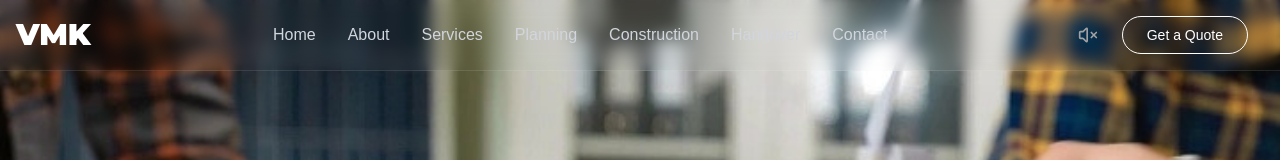
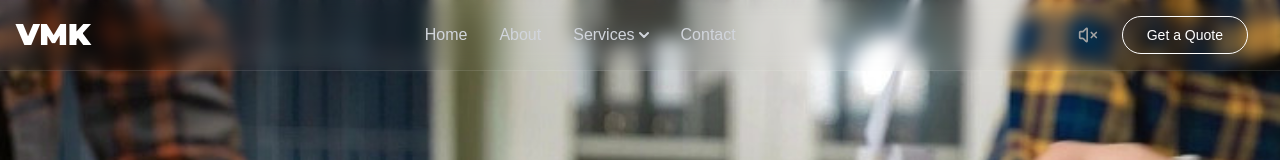
Before and after one commit to deepakt369b-droid/VMKrepo, a Next.js app: page / in a window 1280 px wide. Shown: the top 160 px of the page. Built offline with nearby package versions, Linux system fonts and the light colour scheme; a web font is replaced by a local one.

Commit message:
feat(quick-8): add Services dropdown to Navbar

```diff
--- a/src/components/Navbar.tsx
+++ b/src/components/Navbar.tsx
@@ -23,10 +23,15 @@ export default function Navbar() {
     const navLinks = [
         { name: 'Home', href: '/' },
         { name: 'About', href: '/about' },
-        { name: 'Services', href: '/services' },
+        {
+            name: 'Services',
+            href: '/services',
+            dropdown: [
                 { name: 'Planning', href: '/planning' },
                 { name: 'Construction', href: '/construction' },
                 { name: 'Handover', href: '/handover' },
+            ]
+        },
         { name: 'Contact', href: '/contact' },
     ];
 
@@ -73,7 +78,36 @@ export default function Navbar() {
                 <div className={`items-center justify-between ${isOpen ? 'flex' : 'hidden'} w-full md:flex md:w-auto md:order-1`} id="navbar-sticky">
                     <ul className="flex flex-col p-4 md:p-0 mt-4 font-medium border border-neutral-800 rounded-lg bg-black/80 md:space-x-8 rtl:space-x-reverse md:flex-row md:mt-0 md:border-0 md:bg-transparent w-full">
                         {navLinks.map((link) => (
-                            <li key={link.name}>
+                            <li key={link.name} className={link.dropdown ? "relative group" : ""}>
+                                {link.dropdown ? (
+                                    <>
+                                        <Link
+                                            href={link.href}
+                                            className="flex items-center justify-between py-2 px-3 text-gray-300 rounded hover:bg-neutral-800 md:hover:bg-transparent md:hover:text-amber-500 md:p-0 transition-colors"
+                                            onClick={() => setIsOpen(false)}
+                                        >
+                                            {link.name}
+                                            <svg className="w-2.5 h-2.5 ms-1" aria-hidden="true" xmlns="http://www.w3.org/2000/svg" fill="none" viewBox="0 0 10 6">
+                                                <path stroke="currentColor" strokeLinecap="round" strokeLinejoin="round" strokeWidth="2" d="m1 1 4 4 4-4" />
+                                            </svg>
+                                        </Link>
+                                        <div className="hidden group-hover:block md:absolute left-0 mt-2 font-normal bg-black/95 divide-y divide-gray-100 rounded-lg shadow min-w-[200px] border border-white/10 md:opacity-0 md:-translate-y-2 md:group-hover:opacity-100 md:group-hover:translate-y-0 transition-all duration-200">
+                                            <ul className="py-2 text-sm text-gray-300">
+                                                {link.dropdown.map((sublink) => (
+                                                    <li key={sublink.name}>
+                                                        <Link
+                                                            href={sublink.href}
+                                                            className="block px-4 py-2 hover:bg-neutral-800 hover:text-amber-500 transition-colors"
+                                                            onClick={() => setIsOpen(false)}
+                                                        >
+                                                            {sublink.name}
+                                                        </Link>
+                                                    </li>
+                                                ))}
+                                            </ul>
+                                        </div>
+                                    </>
+                                ) : (
                                     <Link
                                         href={link.href}
                                         className="block py-2 px-3 text-gray-300 rounded hover:bg-neutral-800 md:hover:bg-transparent md:hover:text-amber-500 md:p-0 transition-colors"
@@ -81,6 +115,7 @@ export default function Navbar() {
                                     >
                                         {link.name}
                                     </Link>
+                                )}
                             </li>
                         ))}
                     </ul>
```
Lines whose indentation alone changed are shown as unchanged.
